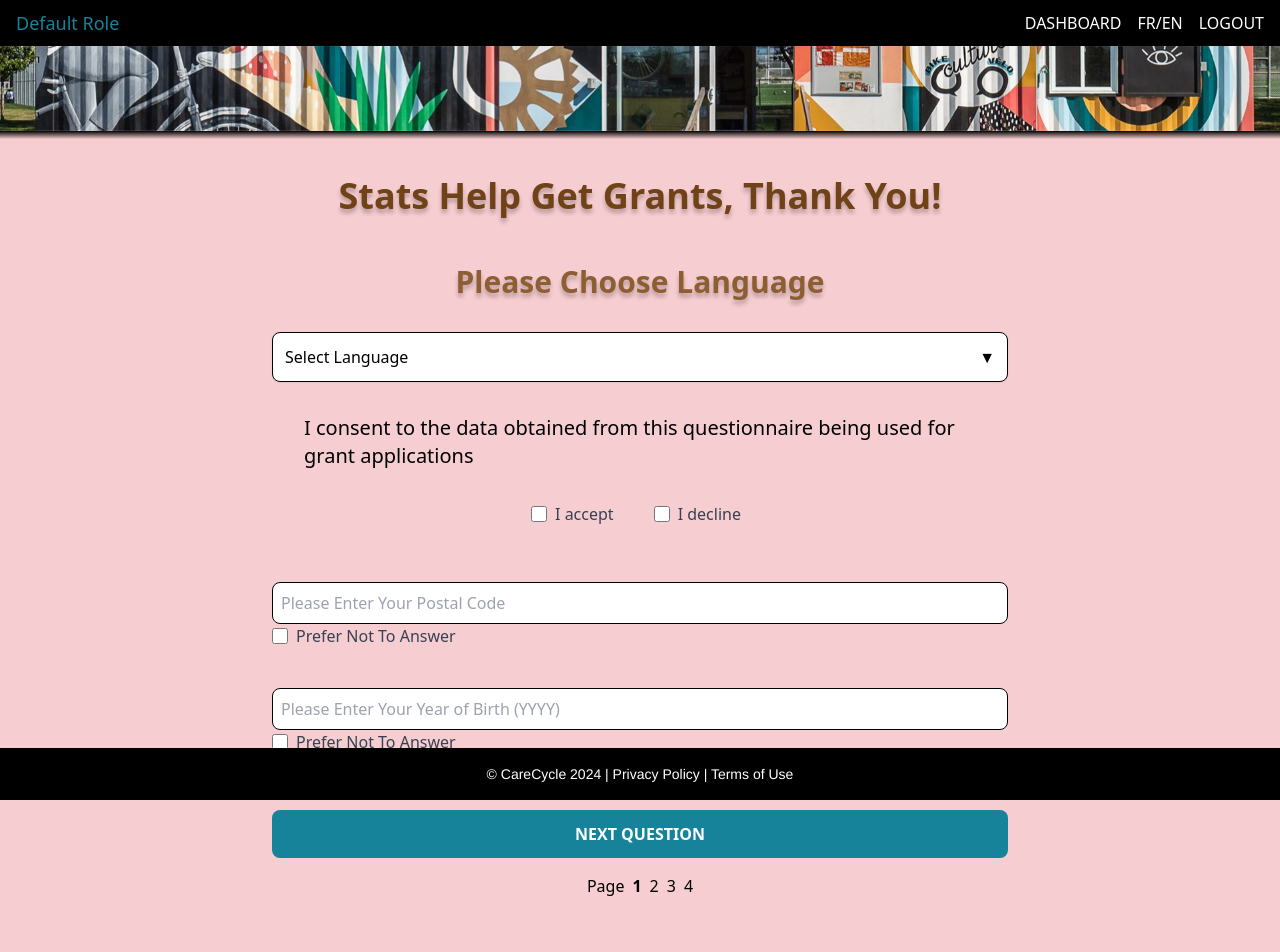
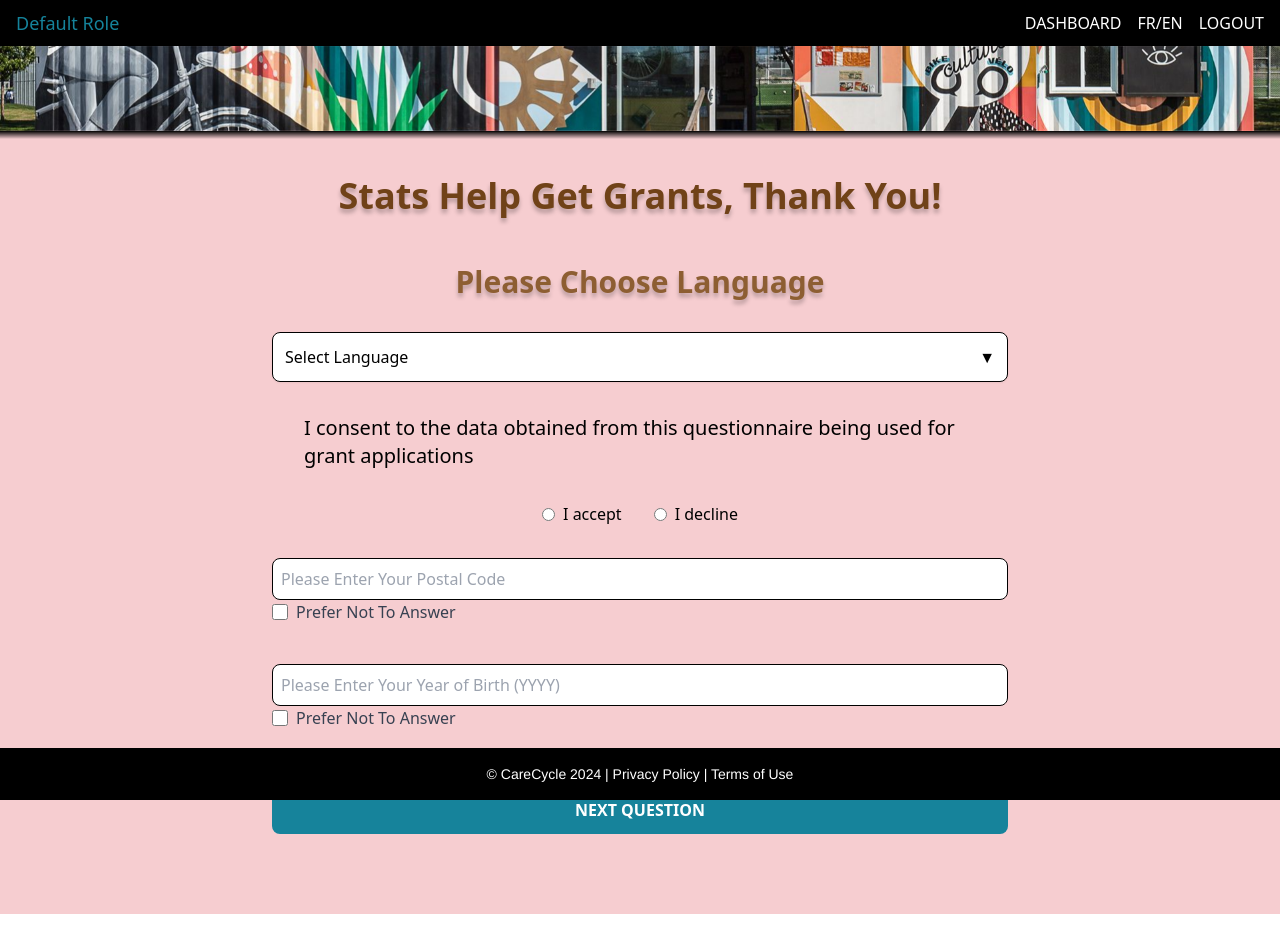
Before and after one commit to anapechonkin/CareCycle, a React (Create React App) app in the folder carecycle/client/: page /pageOneQuestionnaire in a window 1280 px wide. Shown: the top 952 px of the page. After the commit the page ends 914 px from the top, so only its background shows below. Built offline with nearby package versions, Linux system fonts and the light colour scheme.

Commit message:
changed the I accept and I decline to radio buttons

```diff
--- a/carecycle/client/src/pages/PageOneQuestionnaire.jsx
+++ b/carecycle/client/src/pages/PageOneQuestionnaire.jsx
@@ -5,13 +5,13 @@ import Shadow from '../components/Shadow';
 import Footer from '../components/Footer';
 import Dropdown from '../components/DropDown';
 import Button from '../components/Button';
-import Checkbox from '../components/Checkbox'; // Ensure this component supports 'disabled' prop
+import Checkbox from '../components/Checkbox'; // Assuming Checkbox supports 'disabled'
 import { useNavigate } from 'react-router-dom';
 
 const PageOneQuestionnaire = () => {
   const [preferNotToAnswerPostal, setPreferNotToAnswerPostal] = useState(false);
   const [preferNotToAnswerYear, setPreferNotToAnswerYear] = useState(false);
-  const [declined, setDeclined] = useState(null);
+  const [declined, setDeclined] = useState(null); // null for undecided, true for declined, false for accepted
 
   const navigate = useNavigate();
 
@@ -28,16 +28,9 @@ const PageOneQuestionnaire = () => {
     console.log("Selected option:", selectedOption);
   };
 
-  const handleConsentChange = (option) => {
-    // Allow toggling off by clicking the same option again
-    setDeclined(prev => prev === (option.id === 'decline') ? null : option.id === 'decline');
+  const handleConsentChange = (value) => {
+    setDeclined(value === 'decline');
   };
-
-  // Prepare consent options for rendering
-  const consentOptions = [
-    { id: 'accept', label: 'I accept', checked: declined === false },
-    { id: 'decline', label: 'I decline', checked: declined === true }
-  ];
 
   return (
     <div className="flex flex-col min-h-screen bg-[#f6cdd0]">
@@ -55,25 +48,33 @@ const PageOneQuestionnaire = () => {
           />
           <p className="m-8 text-xl">I consent to the data obtained from this questionnaire being used for grant applications</p>
           <div className="flex justify-center items-center space-x-8 mb-4">
-            {consentOptions.map(option => (
-              <Checkbox
-                key={option.id}
-                title=""
-                options={[{
-                  id: option.id,
-                  label: option.label,
-                  checked: option.checked,
-                  disabled: declined !== null && !option.checked // Disable non-selected option when one is selected
-                }]}
-                onChange={() => handleConsentChange(option)}
+            {/* Consent radio buttons */}
+            <label className="flex items-center cursor-pointer">
+              <input
+                type="radio"
+                name="consent"
+                value="accept"
+                checked={declined === false}
+                onChange={() => handleConsentChange('accept')}
               />
-            ))}
+              <span className="ml-2">I accept</span>
+            </label>
+            <label className="flex items-center cursor-pointer">
+              <input
+                type="radio"
+                name="consent"
+                value="decline"
+                checked={declined === true}
+                onChange={() => handleConsentChange('decline')}
+              />
+              <span className="ml-2">I decline</span>
+            </label>
           </div>
           <input
             type="text"
             placeholder="Please Enter Your Postal Code"
             className="mt-4 p-2 border border-black rounded-lg w-full"
-            disabled={preferNotToAnswerPostal || declined === true}
+            disabled={preferNotToAnswerPostal || declined}
           />
           <Checkbox
             title=""
@@ -81,7 +82,7 @@ const PageOneQuestionnaire = () => {
               id: 'postal',
               label: 'Prefer Not To Answer',
               checked: preferNotToAnswerPostal,
-              disabled: declined === true // Disable when declined is true
+              disabled: declined // Disable when declined is true
             }]}
             onChange={() => setPreferNotToAnswerPostal(!preferNotToAnswerPostal)}
           />
@@ -89,7 +90,7 @@ const PageOneQuestionnaire = () => {
             type="text"
             placeholder="Please Enter Your Year of Birth (YYYY)"
             className="mt-4 p-2 border border-black rounded-lg w-full"
-            disabled={preferNotToAnswerYear || declined === true}
+            disabled={preferNotToAnswerYear || declined}
           />
           <Checkbox
             title=""
@@ -97,23 +98,16 @@ const PageOneQuestionnaire = () => {
               id: 'year',
               label: 'Prefer Not To Answer',
               checked: preferNotToAnswerYear,
-              disabled: declined === true // Disable when declined is true
+              disabled: declined // Disable when declined is true
             }]}
             onChange={() => setPreferNotToAnswerYear(!preferNotToAnswerYear)}
           />
           <div className="flex flex-col items-center mt-8 space-y-4">
             <Button
               text="NEXT QUESTION"
-              className="text-white bg-[#16839B] hover:bg-[#0f6a8b] font-bold py-2 px-4 rounded focus:outline-none focus:shadow-outline transition-colors duration-150 ease-in-out"
+              className="text-white bg-[#16839B] hover:bg-[#0f6674]"
               onClick={handleClick}
             />
-            <div className="flex space-x-2">
-              <span>Page</span>
-              <span className="font-bold">1</span>
-              <span>2</span>
-              <span>3</span>
-              <span>4</span>
-            </div>
           </div>
         </div>
       </div>
```
